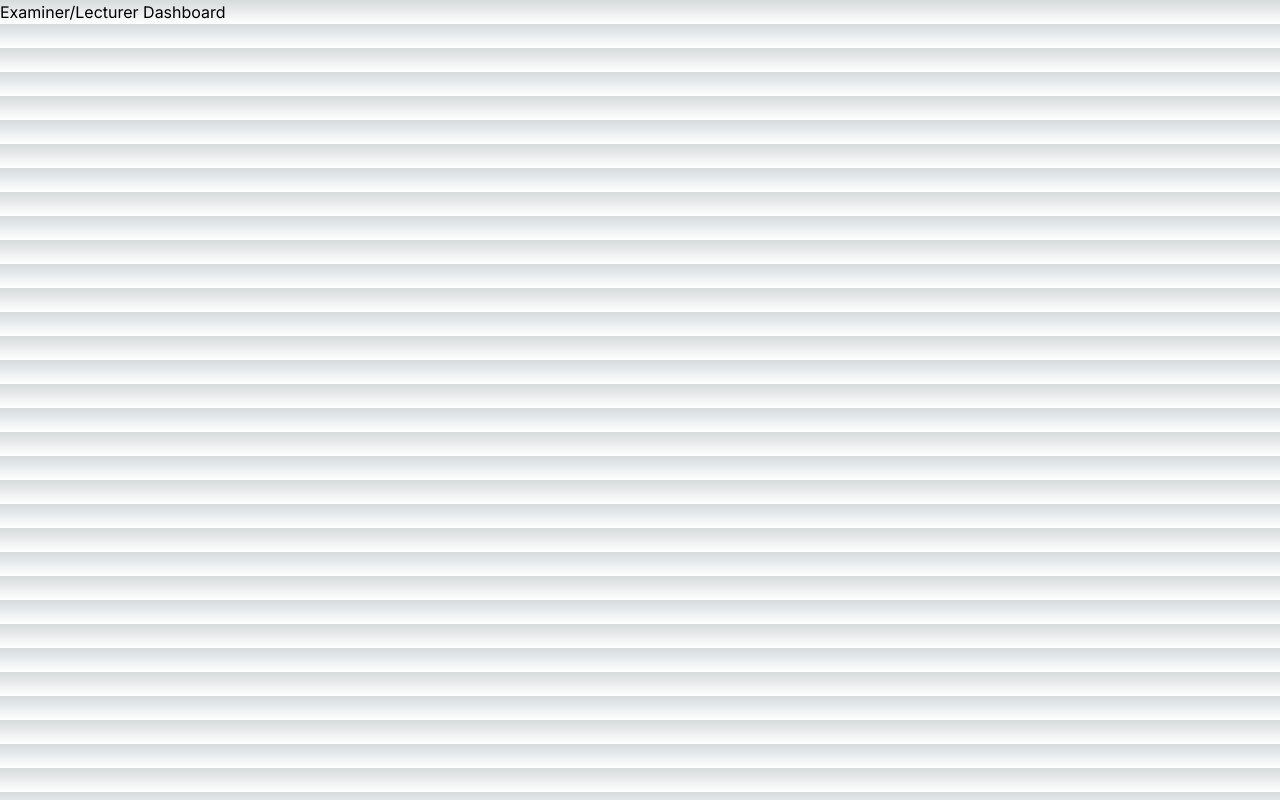
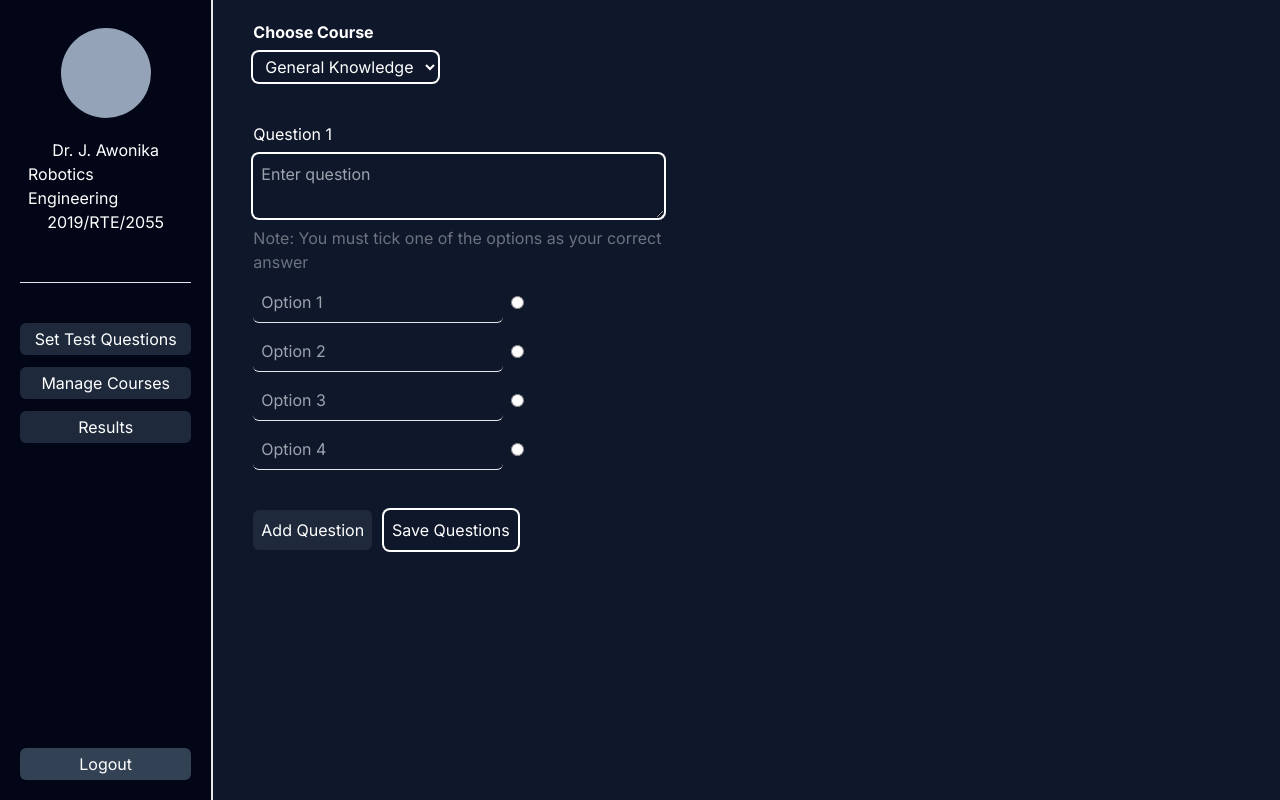
Before and after one commit to lightpc90/cbt, a Next.js app: page /examiner in a window 1280 px wide. Built offline with nearby package versions, Linux system fonts and the light colour scheme.

Commit message:
upadated the examiner page created examiner component and questions component

```diff
--- a/src/app/examiner/page.js
+++ b/src/app/examiner/page.js
@@ -1,7 +1,8 @@
 import React from "react";
+import Examiner from "@/components/dashboards/examiner/Examiner";
 
 const Page = () => {
-  return <div>Examiner/Lecturer Dashboard</div>;
+  return <Examiner/>;
 };
 
 export default Page;
--- /dev/null
+++ b/src/components/dashboards/examiner/Examiner.js
@@ -0,0 +1,47 @@
+import React from "react";
+import QuestionsComponent from "./QuestionsComponent";
+
+const Examiner = () => {
+  return (
+    <div className="h-screen bg-slate-900 text-white flex">
+      {/* left pane */}
+      <div className="w-2/12 flex flex-col bg-slate-950 h-full p-5 justify-between border-r-2">
+        <div>
+          {/* profile section */}
+          <div className="p-2 flex flex-col justify-center items-center mb-10">
+            <div className="h-[90px] w-[90px] rounded-full bg-slate-400 mb-5"></div>
+            <p>Dr. J. Awonika</p>
+            <p>Robotics Engineering</p>
+            <p>2019/RTE/2055</p>
+          </div>
+          <hr />
+          {/* Navigation section */}
+          <div className="flex flex-col mt-10 gap-3">
+            <button className="bg-slate-800 py-1 rounded-md hover:ring-2 hover:ring-white">
+              Set Test Questions
+            </button>
+            <button className="bg-slate-800 py-1 rounded-md hover:ring-2 hover:ring-white">
+              Manage Courses
+            </button>
+            <button className="bg-slate-800 py-1 rounded-md hover:ring-2 hover:ring-white">
+              Results
+            </button>
+          </div>
+        </div>
+        {/* logout button */}
+        <button className="bg-slate-700 py-1 rounded-md hover:ring-2 hover:ring-white">
+          Logout
+        </button>
+      </div>
+      {/* Right Pane */}
+          <div className="text-white w-10/12 py-5 px-10 overflow-auto">
+        {/* Set Questions Component */}
+        <div className="">
+          <QuestionsComponent />
+        </div>
+      </div>
+    </div>
+  );
+};
+
+export default Examiner;
--- /dev/null
+++ b/src/components/dashboards/examiner/QuestionsComponent.js
@@ -0,0 +1,91 @@
+"use client";
+
+import { useState } from "react";
+
+const QuestionsComponent = () => {
+  const [questions, setQuestions] = useState([
+    { question: "", options: ["", "", "", ""] },
+  ]);
+
+  const addQuestion = () => {
+    setQuestions([
+      ...questions,
+      { question: "", answer: "", options: ["", "", "", ""] },
+    ]);
+  };
+
+  const handleQuestionChange = (index, event) => {
+    const updatedQuestions = [...questions];
+    updatedQuestions[index].question = event.target.value;
+    setQuestions(updatedQuestions);
+  };
+
+  const handleOptionChange = (questionIndex, optionIndex, event) => {
+    const updatedQuestions = [...questions];
+    updatedQuestions[questionIndex].options[optionIndex] = event.target.value;
+    setQuestions(updatedQuestions);
+  };
+
+  return (
+    <div className="flex flex-col gap-10">
+      <div>
+        <p className="font-bold mb-2">Choose Course</p>
+        <select
+          className="py-1 px-2 bg-inherit ring-2 ring-white rounded-md"
+          defaultValue="Choose Course"
+        >
+          <option className="bg-inherit">General Knowledge</option>
+        </select>
+      </div>
+      {questions.map((q, questionIndex) => (
+        <div key={questionIndex} className="flex flex-col w-5/12 gap-2">
+          <p>Question {1 + questionIndex}</p>
+          <textarea
+            placeholder="Enter question"
+            value={q.question}
+            onChange={(e) => handleQuestionChange(questionIndex, e)}
+            className="p-2 bg-inherit ring-2 ring-white rounded-md"
+          />
+          <p className="text-gray-500">
+            Note: You must tick one of the options as your correct answer
+          </p>
+          {q.options.map((option, optionIndex) => (
+            <div key={optionIndex} className="flex gap-2">
+              <input
+                type="text"
+                placeholder={`Option ${optionIndex + 1}`}
+                value={option}
+                onChange={(e) =>
+                  handleOptionChange(questionIndex, optionIndex, e)
+                }
+                className="p-2 bg-inherit border-b rounded-md"
+              />
+              <input
+                type="radio"
+                id={`opt-${questionIndex}-${optionIndex}`}
+                name={`opt-${questionIndex}`}
+                value={option}
+              />
+            </div>
+          ))}
+        </div>
+      ))}
+      <div className="flex-inline gap-3">
+        <button
+          className="bg-slate-800 p-2 rounded-md mr-3"
+          onClick={addQuestion}
+        >
+          Add Question
+        </button>
+        <button
+          className="ring-2 ring-white p-2 rounded-md"
+          onClick={() => console.log(questions)}
+        >
+          Save Questions
+        </button>
+      </div>
+    </div>
+  );
+};
+
+export default QuestionsComponent;
```
